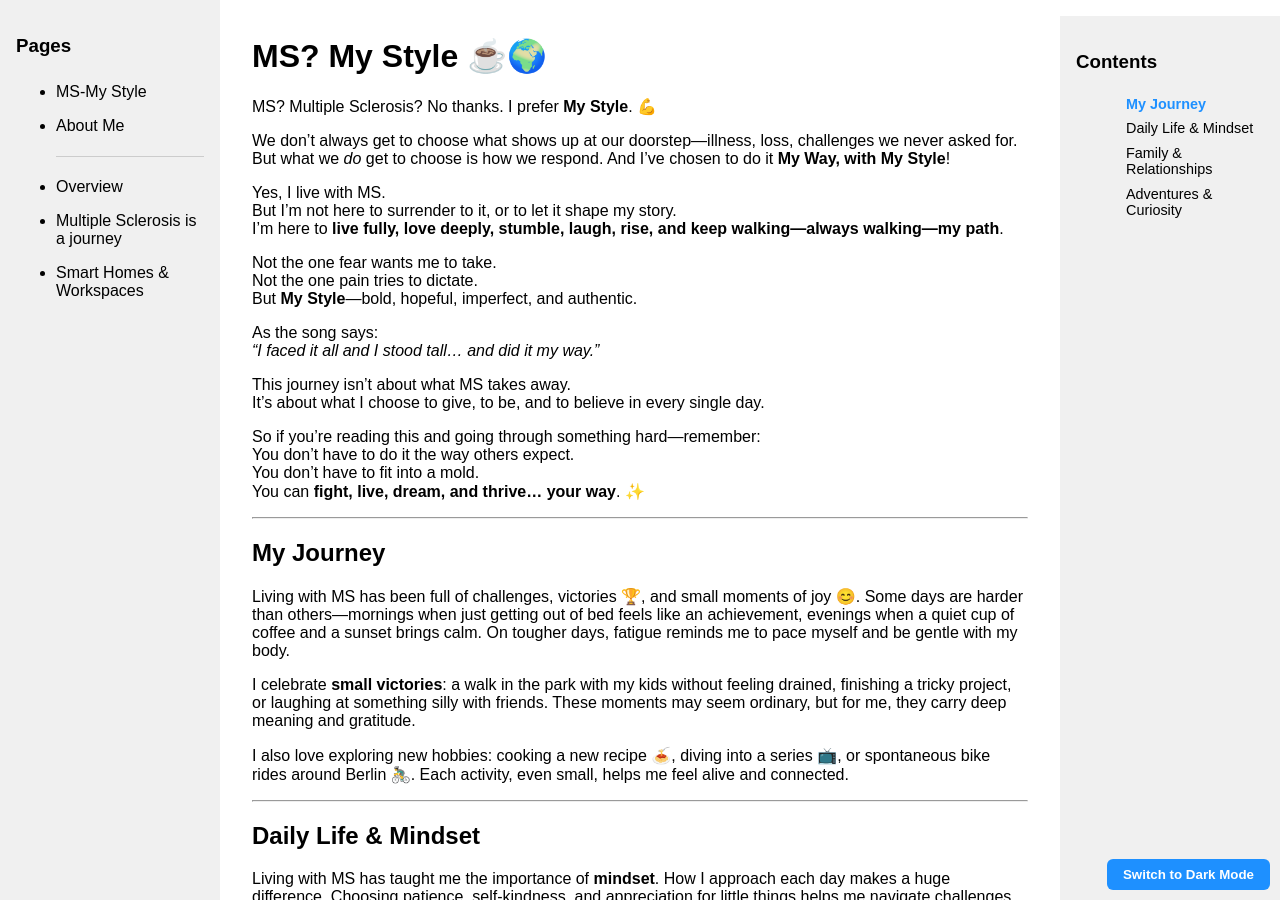
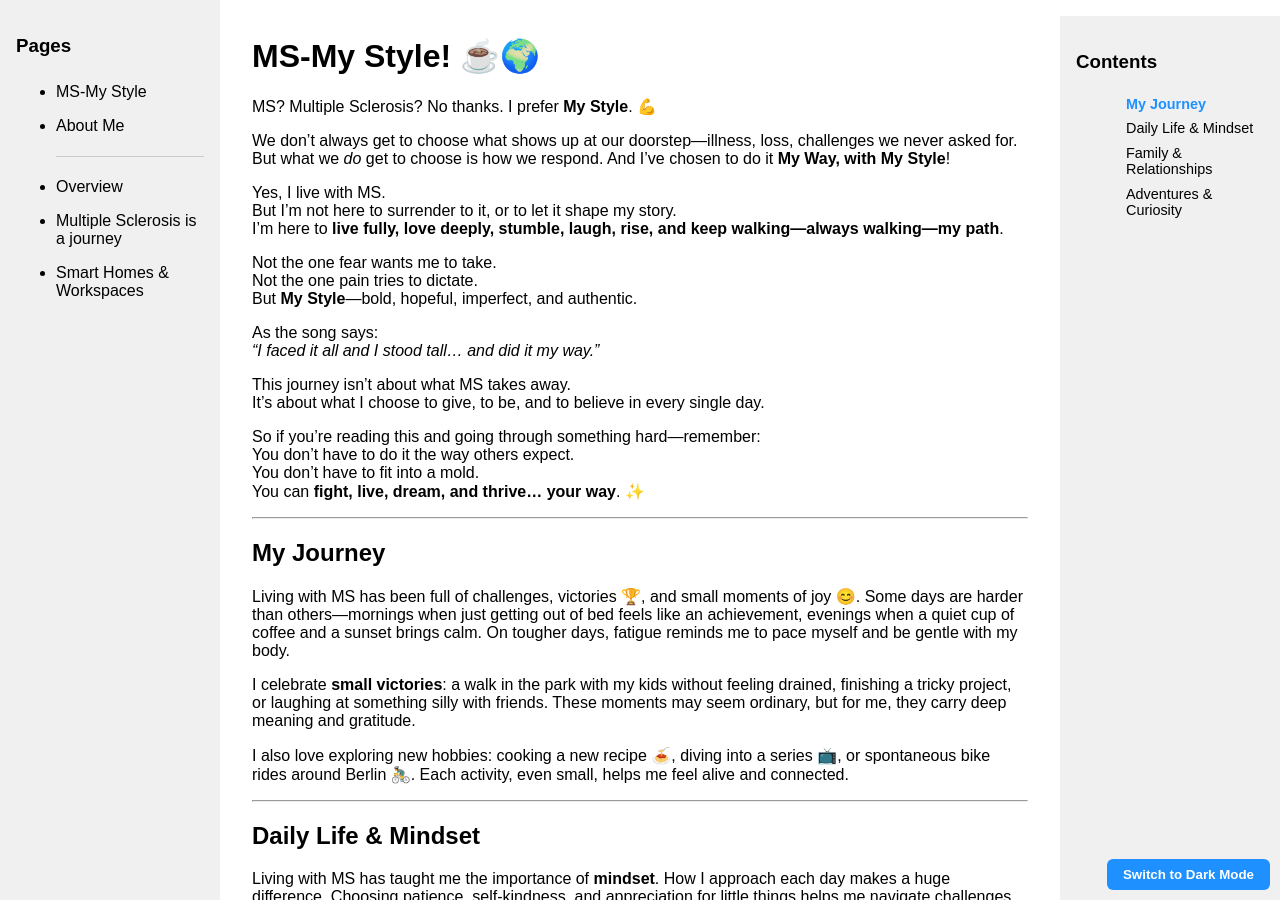
Before and after one commit to enricomariazotti-alt/enricomariazotti-alt.github.io, a Jekyll site: the page built from index.md, in a window 1280 px wide and 900 px high. Built offline with Jekyll 4.4.1, drawn with Linux system fonts in a browser that asks for light colours.

Commit message:
fixed title

```diff
--- a/index.md
+++ b/index.md
@@ -9,7 +9,7 @@ nav_order: 1
   <ul></ul>
 </div>
 
-# MS? My Style ☕🌍
+# MS-My Style! ☕🌍
 
 MS? Multiple Sclerosis? No thanks. I prefer **My Style**. 💪
 
```
